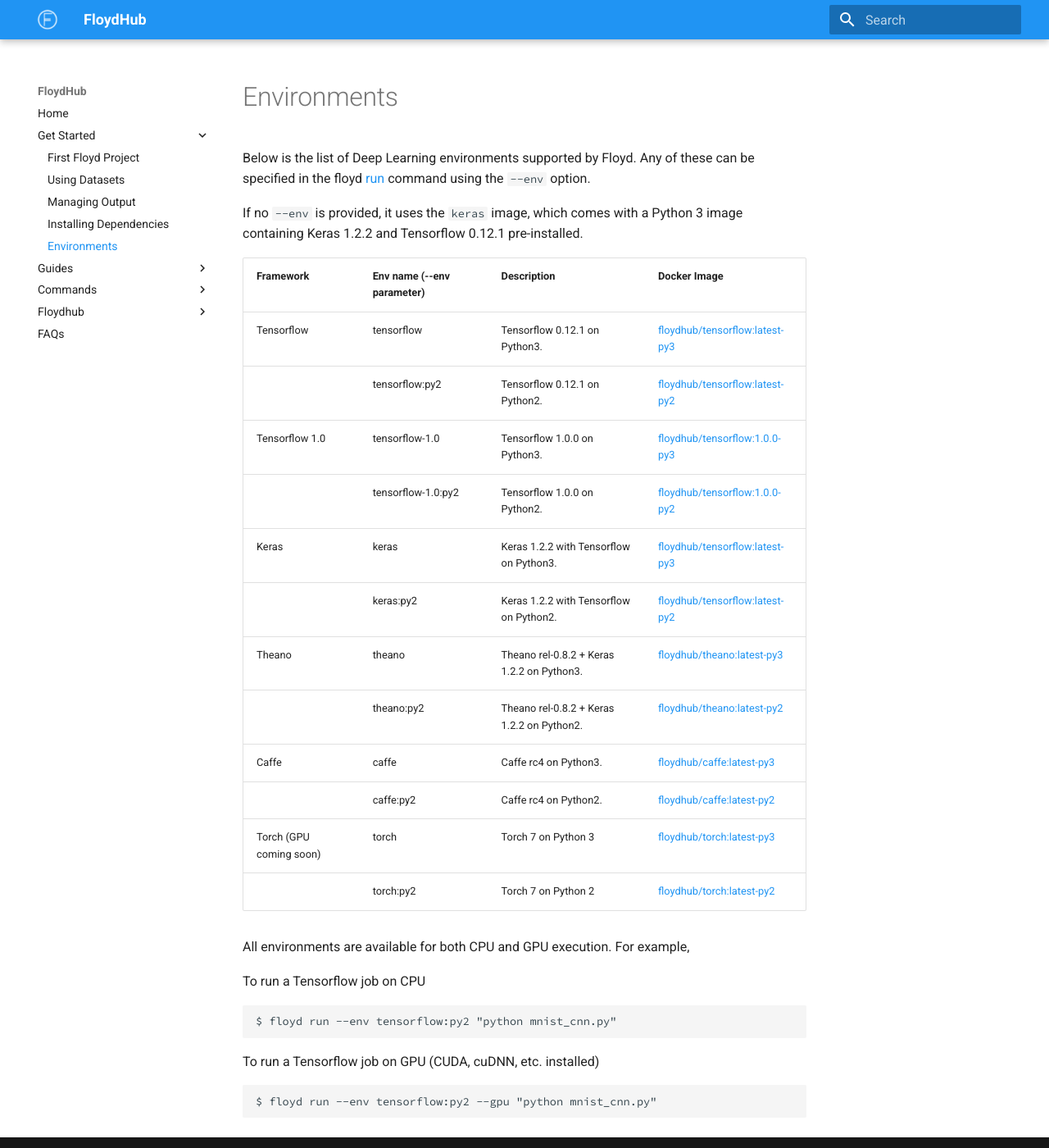
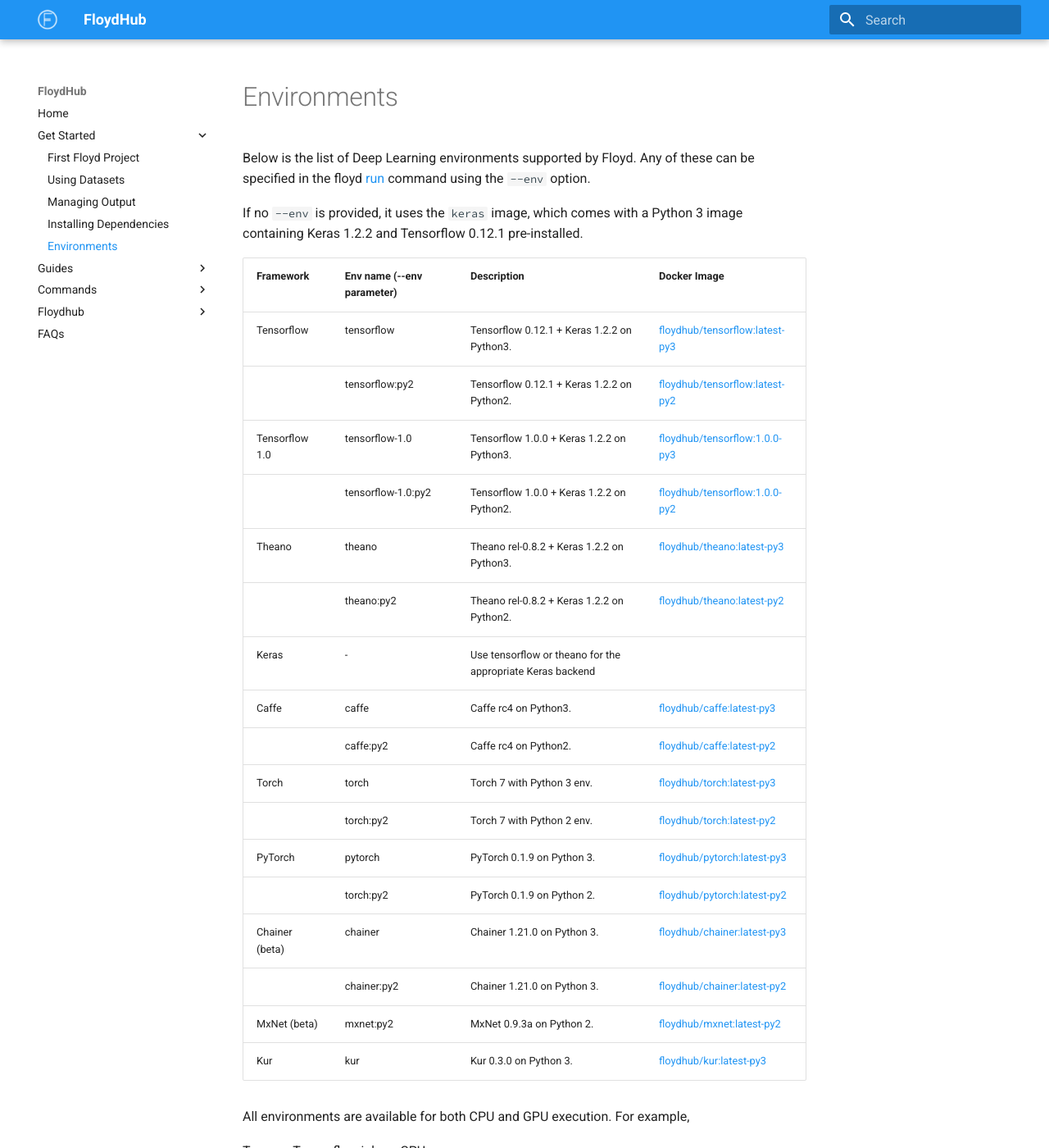
Before and after one commit to floydhub/floyd-docs, an MkDocs documentation site: the page built from docs/home/environments.md, in a window 1280 px wide and 1400 px high. Shown: the whole window at 82% size. Built offline with MkDocs 1.6.1 and Material for MkDocs 9.7.7, drawn with Linux system fonts in a browser that asks for light colours; old or Windows-style settings are respelled for this version of MkDocs; some of the changed text lies outside the part shown.

Commit message:
Add new environments

````diff
--- a/docs/home/environments.md
+++ b/docs/home/environments.md
@@ -8,18 +8,23 @@
 
 | Framework | Env name (--env parameter)  |  Description              | Docker Image |
 | --------- | ------------------ | ------------------------ |-------------|
-| Tensorflow | tensorflow  | Tensorflow 0.12.1 on Python3. | [floydhub/tensorflow:latest-py3](https://hub.docker.com/r/floydhub/tensorflow/) |
-| | tensorflow:py2  | Tensorflow 0.12.1 on Python2. | [floydhub/tensorflow:latest-py2](https://hub.docker.com/r/floydhub/tensorflow/) |
-| Tensorflow 1.0 | tensorflow-1.0  | Tensorflow 1.0.0 on Python3. | [floydhub/tensorflow:1.0.0-py3](https://hub.docker.com/r/floydhub/tensorflow/) |
-| | tensorflow-1.0:py2  | Tensorflow 1.0.0 on Python2. | [floydhub/tensorflow:1.0.0-py2](https://hub.docker.com/r/floydhub/tensorflow/) |
-| Keras | keras  | Keras 1.2.2 with Tensorflow on Python3. | [floydhub/tensorflow:latest-py3](https://hub.docker.com/r/floydhub/tensorflow/) |
-| | keras:py2  | Keras 1.2.2 with Tensorflow on Python2. | [floydhub/tensorflow:latest-py2](https://hub.docker.com/r/floydhub/tensorflow/) |
+| Tensorflow | tensorflow  | Tensorflow 0.12.1 + Keras 1.2.2 on Python3. | [floydhub/tensorflow:latest-py3](https://hub.docker.com/r/floydhub/tensorflow/) |
+| | tensorflow:py2  | Tensorflow 0.12.1 + Keras 1.2.2 on Python2. | [floydhub/tensorflow:latest-py2](https://hub.docker.com/r/floydhub/tensorflow/) |
+| Tensorflow 1.0 | tensorflow-1.0  | Tensorflow 1.0.0 + Keras 1.2.2 on Python3. | [floydhub/tensorflow:1.0.0-py3](https://hub.docker.com/r/floydhub/tensorflow/) |
+| | tensorflow-1.0:py2  | Tensorflow 1.0.0 + Keras 1.2.2 on Python2. | [floydhub/tensorflow:1.0.0-py2](https://hub.docker.com/r/floydhub/tensorflow/) |
 | Theano | theano  | Theano rel-0.8.2 + Keras 1.2.2 on Python3. | [floydhub/theano:latest-py3](https://hub.docker.com/r/floydhub/theano/) |
 | | theano:py2  | Theano rel-0.8.2 + Keras 1.2.2 on Python2. | [floydhub/theano:latest-py2](https://hub.docker.com/r/floydhub/theano/) |
+| Keras | -  | Use tensorflow or theano for the appropriate Keras backend |  |
 | Caffe | caffe  | Caffe rc4 on Python3. | [floydhub/caffe:latest-py3](https://hub.docker.com/r/floydhub/caffe/) |
 | | caffe:py2  | Caffe rc4 on Python2. | [floydhub/caffe:latest-py2](https://hub.docker.com/r/floydhub/caffe/) |
-| Torch (GPU coming soon) | torch | Torch 7 on Python 3 | [floydhub/torch:latest-py3](https://hub.docker.com/r/floydhub/torch/) |
-| | torch:py2 | Torch 7 on Python 2 | [floydhub/torch:latest-py2](https://hub.docker.com/r/floydhub/torch/) |
+| Torch | torch | Torch 7 with Python 3 env. | [floydhub/torch:latest-py3](https://hub.docker.com/r/floydhub/torch/) |
+| | torch:py2 | Torch 7 with Python 2 env. | [floydhub/torch:latest-py2](https://hub.docker.com/r/floydhub/torch/) |
+| PyTorch | pytorch | PyTorch 0.1.9 on Python 3. | [floydhub/pytorch:latest-py3](https://hub.docker.com/r/floydhub/pytorch/) |
+| | torch:py2 | PyTorch 0.1.9 on Python 2. | [floydhub/pytorch:latest-py2](https://hub.docker.com/r/floydhub/pytorch/) |
+| Chainer (beta) | chainer | Chainer 1.21.0 on Python 3. | [floydhub/chainer:latest-py3](https://hub.docker.com/r/floydhub/chainer/) |
+| | chainer:py2 | Chainer 1.21.0 on Python 3. | [floydhub/chainer:latest-py2](https://hub.docker.com/r/floydhub/chainer/) |
+| MxNet (beta) | mxnet:py2 | MxNet 0.9.3a on Python 2. | [floydhub/mxnet:latest-py2](https://hub.docker.com/r/floydhub/mxnet/) |
+| Kur | kur | Kur 0.3.0 on Python 3. | [floydhub/kur:latest-py3](https://hub.docker.com/r/floydhub/kur/) |
 
 All environments are available for both CPU and GPU execution. For example,
 
@@ -32,3 +37,8 @@
 ```bash
 $ floyd run --env tensorflow:py2 --gpu "python mnist_cnn.py"
 ```
+
+The following software packages (in addition to many other common libraries) are available in all the environments:
+```
+h5py, iPython, Jupyter, matplotlib, numpy, OpenCV, Pandas, Pillow, scikit-learn, scipy, sklearn
+```
````
